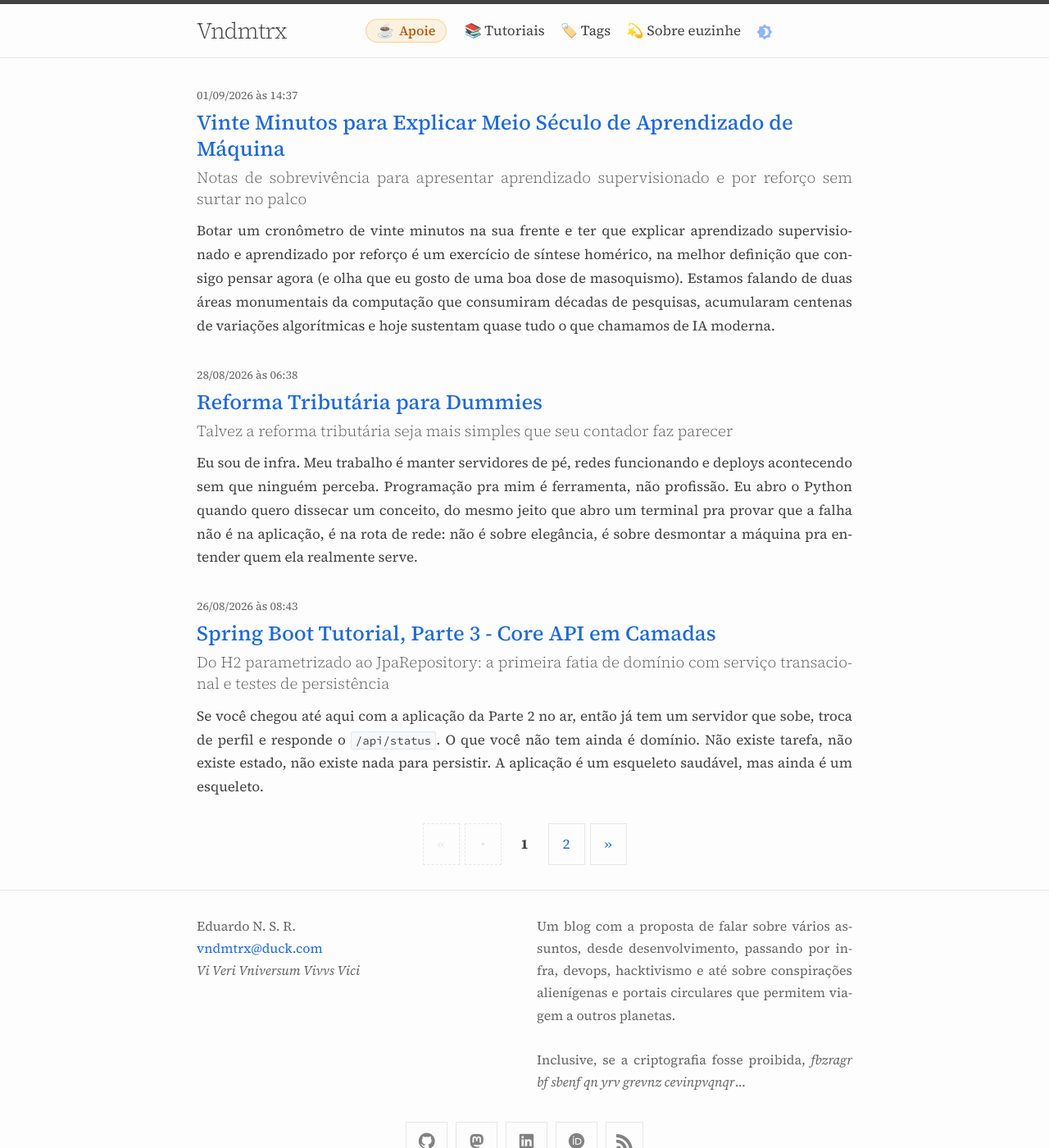
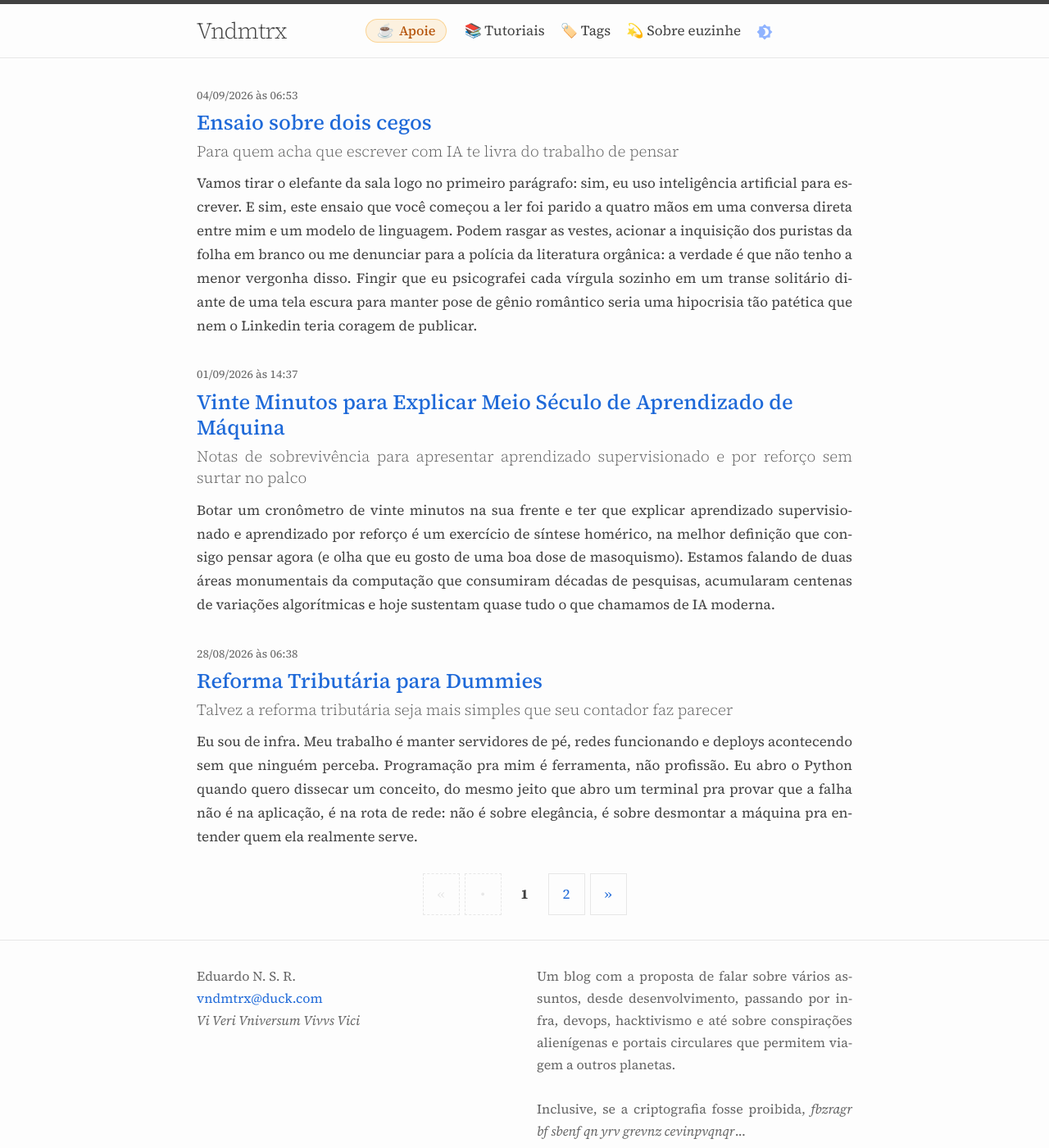
Before and after one commit to vndmtrx/vndmtrx.github.io, a Jekyll site: the page built from index.html, in a window 1280 px wide and 1400 px high. Shown: the whole window at 82% size. Built offline with Jekyll 4.4.1, drawn with Linux system fonts in a browser that asks for light colours; nearby versions of some CDN libraries; the list of posts is cut into pages by our own code; part of the change alters nothing that is shown.

Commit message:
Novo post

```diff
--- /dev/null
+++ b/_posts/2026-09-04-ensaio-sobre-dois-cegos.md
@@ -0,0 +1,97 @@
+---
+layout: post
+title: "Ensaio sobre dois cegos"
+subtitle: "Para quem acha que escrever com IA te livra do trabalho de pensar"
+author:
+- "Eduardo N. S. R."
+date: 2026-09-04 06:53:00 GMT-3
+permalink: /posts/ensaio-sobre-dois-cegos/
+tags: [Inteligência Artificial, Escrita, Filosofia, Opinião]
+---
+
+Vamos tirar o elefante da sala logo no primeiro parágrafo: sim, eu uso inteligência artificial para escrever. E sim, este ensaio que você começou a ler foi parido a quatro mãos em uma conversa direta entre mim e um modelo de linguagem. Podem rasgar as vestes, acionar a inquisição dos puristas da folha em branco ou me denunciar para a polícia da literatura orgânica: a verdade é que não tenho a menor vergonha disso. Fingir que eu psicografei cada vírgula sozinho em um transe solitário diante de uma tela escura para manter pose de gênio romântico seria uma hipocrisia tão patética que nem o Linkedin teria coragem de publicar.
+
+Existe uma vergonha velada na internet quando o assunto é usar IA para escrever. De um lado, a seita dos puristas: gente que jura de pés juntos que cada frase brotou de um nirvana diante da tela, como se fossem poetas do século XIX sofrendo por amor (quando na verdade só têm vergonha de admitir que usam corretor ortográfico até pro "bom dia" no chat corporativo). Do outro, a horda do prompt mágico: os gênios da automação que colaram um comando genérico, ou construíram um prompt altamente complexo e específico, copiaram o vômito sintático da máquina e publicaram achando que inventaram a roda.
+
+Os dois lados compartilham a mesmíssima ilusão: acham que escrever com IA é apertar um botão e esperar o milagre pronto.
+
+> [!NOTE] Mea culpa
+> Eu já passei por todas as fases do luto da escrita com IA. Negação (*"isso é modinha, não vai durar"*), raiva (*"se essa coisa cuspir mais um 'vale ressaltar' eu jogo o notebook pela janela"*), barganha (*"só vou usar pra revisar gramática, prometo"*), depressão (*"meu texto tá saindo pior que o da máquina"*) e aceitação (*"ok, vamos ver como essa conversa funciona de verdade"*). O tiro aqui não é em quem usa ou em quem ainda está transitando entre as fases. É na demagogia de quem finge que nunca precisou de ajuda e na hipocrisia de quem finge que colar output bruto é a mesma coisa que escrever.
+
+Quem realmente senta para escrever de verdade sabe que não é nada disso. Não é automação; é pura briga de foice no escuro. É uma sessão de *pair writing* regada a atrito, onde o texto só sai porque duas entidades completamente cegas de seus próprios vícios entram em rota de colisão constante: uma dinâmica que tem muito menos a ver com "produtividade corporativa" e muito mais com a teoria dialógica de Bakhtin.
+
+## A dança das duas cegueiras
+
+O título deste post não é metáfora fofa (Saramago que o diga) [^2]. Escrever a quatro mãos com uma LLM é basicamente colocar dois cegos para discutir a cor da parede de uma casa:
+
+A primeira é a **cegueira da máquina**. O modelo tem bilhões de parâmetros decorados, lê uma enciclopédia em três milissegundos, mas tem a sensibilidade de uma britadeira. Ele não tem corpo, nunca passou pela humilhação de reprovar numa prova de lógica e não faz a menor ideia da diferença entre uma ironia ácida e uma piada de tiozão no churrasco de domingo. Se você deixar a IA solta, ela vai invariavelmente produzir um texto engomado, prolixo e com aquele tom insuportável de coach motivacional de firma.
+
+A segunda é a **cegueira do autor**. E aqui entra a minha própria incompetência: quando estou escrevendo, perco completamente o senso de proporção. Fico apegado àquela piada ruim que achei genial às duas da manhã, empilho parênteses como se não houvesse amanhã, repito as mesmas três palavras de efeito em todo santo parágrafo e tenho a ilusão de que o leitor tem a obrigação moral de acompanhar as voltas do meu labirinto mental.
+
+A mágica não acontece quando um cede ao outro. Acontece quando a gente se cansa das tosquices mútuas e começa a cortar excessos.
+
+## Bakhtin e a palavra meio alheia
+
+O filósofo russo Mikhail Bakhtin tinha uma tese que resume perfeitamente essa bagunça [^1]:
+
+> [!NOTE] The Dialogic Imagination: Four Essays
+> *"The word in language is half someone else's. It becomes 'one's own' only when the speaker populates it with his own intention, his own accent, when he appropriates the word, adapting it to his own semantic and expressive intention. ... it exists in other people's mouths, in other people's contexts, serving other people's intentions: it is from there that one must take the word, and make it one's own."*
+
+Para ele, a linguagem nunca é 100% nossa desde o berço. A palavra é sempre "meio alheia" até o momento em que você a ocupa com a sua intenção, o seu sotaque e o seu contexto.
+
+Na prática, isso destrói tanto a pose do purista quanto a preguiça de quem copia e cola.
+
+Eu não abro o chat pedindo "escreva um artigo sobre tal coisa". Fazer isso é pedir para receber um monte de clichês plastificados que parecem gerados para agradar algoritmo de busca. Mas também não tenho a frescura de fingir que nunca travo numa frase. Às vezes estou no meio de um raciocínio truncado e solto na lata: *"como você desenrolaria esse parágrafo?"*. A máquina me cospe três variações, eu leio a primeira com cara de desdém, acho a segunda intragável, pesco uma única conjunção que prestou na terceira e reescrevo tudo por cima com a minha própria voz (ou, às vezes, jogo de volta na mesa pedindo para ela reescrever o parágrafo em volta daquela ideia).
+
+Mas a direção fundamental é sempre minha. Eu não peço pra máquina criar: eu crio. Depois largo o rascunho na frente dela e pergunto onde o texto perdeu o fio, onde a analogia forçou, onde o parágrafo ficou pesado. A dinâmica se parece com ter um secretário que domina o lado operacional da escrita: alguém que percebe quando uma transição engasgou, que avisa quando repeti a mesma palavra três vezes, que sugere uma conjunção melhor quando a frase empacou. Mas quem decide o que o texto vai dizer, qual posição defender, qual piada fica e qual analogia morre: sou eu. A máquina ajuda a fechar o texto depois que eu já decidi o que ele precisa ser.
+
+O processo vira um *sparring* cínico:
+* Eu testo analogias e pergunto se aquilo faz sentido ou se é só loucura da minha cabeça;
+* Peço para a máquina simular o leitor chato: *"qual contra-argumento óbvio alguém na defensiva vai jogar na minha cara aqui?"*;
+* Peço diagnósticos secos: *"o que ficou forçado, palestrinha demais ou com cara de redação nota mil do ENEM?"*.
+
+## O atrito dialógico na prática
+
+Isso só funciona porque eu não trato a IA como um script de autocompletar e muito menos como uma divindade consciente. Trato como uma entidade interlocutora: alguém que está do outro lado do ringue pronto para tomar um jab retórico e também devolver um diagnóstico direto sem melindre.
+
+A dinâmica é uma via de mão dupla de desconfiança mútua.
+
+De um lado, o que a IA aponta sobre os meus cacoetes:
+* **O espelho do ritmo:** Avisa que empilhei analogias até o leitor perder o ar, que usei o mesmo adjetivo dramático duas vezes na mesma página ou que uma explicação pareceu um livro didático enciclopédico em vez de um relato honesto;
+* **O teste de estresse:** Levanta furos lógicos e contra-argumentos que eu ignorei porque estava apaixonado demais pela minha própria tese;
+* **A elasticidade:** Oferece rapidamente caminhos sintáticos diferentes quando uma transição fica estranha.
+
+Do outro lado, o que eu faço como a vigilância sanitária do texto:
+* **Podo o verniz corporativo:** Corto na hora a tentação da máquina de soar como texto de Linkedin ou de meter metáforas quinta-série;
+* **Puxo a orelha da superficialidade:** Se o modelo traz um consenso frouxo, eu jogo autores reais e contraexemplos na roda para forçar a discussão a descer um degrau;
+* **Auditoria implacável de fontes:** Cobro a validação exata de cada referência para garantir que ela não inventou uma citação com cara de verdade absoluta.
+
+> [!NOTE] Como a peneira funciona
+> Não é instinto, é método. Há um conjunto explícito de restrições que funciona como peneira dupla: de um lado, regras que domesticam os meus vícios de escrita; do outro, regras que sanitizam os outputs da máquina. Mas esse conjunto não nasceu pronto. Ele foi construído a quatro mãos, regra por regra, conversa por conversa. O ciclo é sempre o mesmo: eu leio uma saída, faço cara de nojo e solto *"isso aqui nunca sairia da minha boca"*. A IA propõe uma restrição. Eu acho genérica demais, ajusto, testo no próximo parágrafo, vejo que ainda vazou um *"vale ressaltar"* e aperto o cerco. Na conversa seguinte, ela flagra um cacoete meu que tinha passado batido, e as regras crescem de novo. Travessões, expressões vazias, adjetivos pomposos (*"magistral"*, *"deveras"*): cada item dessa lista tem um histórico de atrito. Codifiquei o nojo em código, e a cada sessão de escrita o filtro fica mais afiado.
+
+Identificado o problema de um lado ou de outro, a gente volta para a mesa de cirurgia textual:
+1. **O diagnóstico:** Apontamos onde o texto virou lixo, perdeu o ritmo ou ficou pedante;
+2. **O debate:** Discutimos abordagens diferentes para resolver aquele impasse;
+3. **A navalha:** Eu reescrevo sem dó, garantindo que o sotaque e o sangue do autor fiquem na página.
+
+Um parágrafo que presta nunca sai de um comando milagroso. Ele sai da paciência cínica de rejeitar versões ruins até a frase parar em pé.
+
+E aqui mora um detalhe que a turma do "a IA escreve tudo" ignora: o processo é lento. Cada seção de um post passa por múltiplas rodadas de reescrita. A maioria das sugestões que a máquina oferece morre na mesa de edição, não porque estejam gramaticalmente erradas, mas porque não soam como eu. O filtro final nunca é "está correto?". É "eu escreveria isso?". Se a frase não sobrevive a esse teste, não importa o quão bem construída ela esteja: vai pro lixo.
+
+## Onde mora a autoria?
+
+A discussão sobre "a IA vai matar a autoria" é de uma preguiça monumental. Ela assume que escrever é apenas a atividade física de bater dedos descontroladamente num teclado. Se fosse só isso, um gerador de lero-lero programado nos anos 90 seria autor de enormes *best-sellers*.
+
+A verdade é que esse processo escancara uma realidade desconfortável: a máquina tem o viés probabilístico dela (aquela atração fatal pela média insossa e pelo clichê), mas eu tenho o viés das vozes da minha própria cabeça (com toda a dissonância cognitiva, rancores teóricos e certezas infundadas que acumulei pela vida). Nenhum dos dois sistemas é confiável sozinho.
+
+A autoria não mora na digitação; mora no **discernimento estético**. Mora no papel de ser o árbitro desse confronto: na recusa obstinada, no mau humor de ler uma frase empolada e dizer "isso aqui tá uma bosta", e na decisão consciente sobre cada vírgula que tem permissão para ficar no texto final (ok, não tão extremo, mas às vezes acontece).
+
+E isso vale para todos os tipos de conteúdo que eu produzo. O mesmo método sustenta desde posts técnicos com código até posts onde eu destilo meu ranço com alguma situação ou ferramenta. A máquina ajuda a manter consistência terminológica, a checar se um bloco de código conversa com o que foi explicado antes, a organizar uma sequência didática. A decisão final sobre o que discutir e o que defender continua sendo minha. A ferramenta muda, o papel de cada um na mesa não.
+
+No fim das contas, continuamos dois cegos tateando a linguagem. Mas a graça é que, batendo uma cegueira contra a outra com a dose certa de atrito, deboche e ceticismo, a gente consegue, pelo menos por alguns parágrafos, fazer o texto enxergar.
+
+## Referências
+
+[^1]: **The Dialogic Imagination: Four Essays** {*Bakhtin, M. M.*} ([University of Texas Press](https://www.amazon.com.br/Dialogic-Imagination-Essays-University-English-ebook/dp/B003HS5HMI))
+
+[^2]: **Ensaio sobre a cegueira** {*José Saramago, 1995*} ([Companhia das Letras](https://www.amazon.com.br/Ensaio-sobre-cegueira-Edi%C3%A7%C3%A3o-anos-ebook/dp/B0GKCC7T6L))
```
Also changed, not shown: .agents/skills/blog-posts/SKILL.md.
